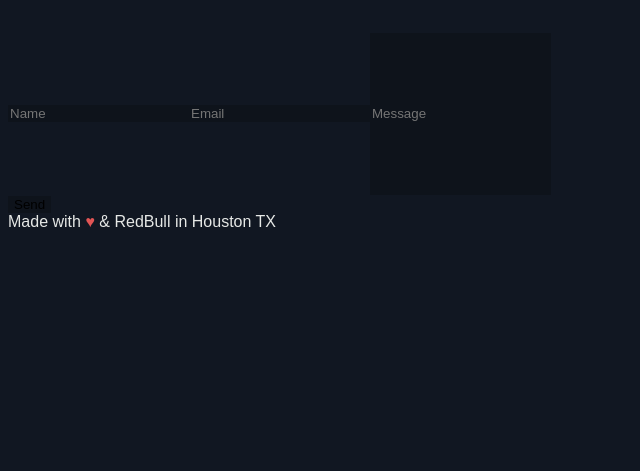
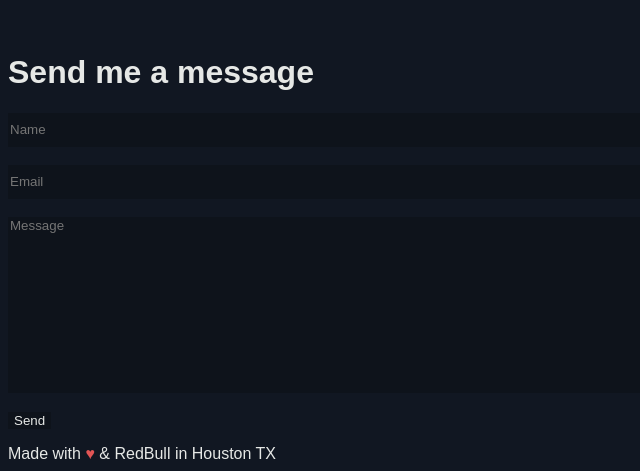
Before and after one commit to bobbypinard/Personal-website, an Angular app: page / in a window 1280 px wide. Shown: the part 5631-6102 px from the top of the page, without its empty margins (0-640 px from the left). Before the commit the page ends 5870 px from the top, so only its background shows below. Built offline with nearby package versions, Linux system fonts and the light colour scheme.

Commit message:
Fixed contact margin issue

```diff
--- a/src/app/components/contact/contact.component.css
+++ b/src/app/components/contact/contact.component.css
@@ -1,14 +1,22 @@
-
+form {
+    margin-bottom: 1rem;
+}
 
 input {
     border: none;
     background-color: #0e131b;
+    color: #E6E8E6;
 }
 
-#name {
-    margin-bottom: .5rem;
+.input {
+    display: block;
+    width: 99vw;
 }
 
-#message {
-    height: 10rem;
+.name, .email {
+    height: 2rem;
 }
+
+.message {
+    padding-bottom: 10rem;
+}
--- a/src/app/components/contact/contact.component.html
+++ b/src/app/components/contact/contact.component.html
@@ -1,6 +1,7 @@
+<h1>Send me a message</h1>
 <form action="">
-    <input id="name" type="text" placeholder="Name" />
-    <input id="email" type="email" placeholder="Email" name="" id="">
-    <input id="message" type="text" placeholder="Message" /><br>
-    <input id="submit" type="submit" value="Send">
+    <input class="input name" type="text" placeholder="Name" /><br>
+    <input class="input email" type="email" placeholder="Email" name="" id=""><br>
+    <input class="input message" type="text" placeholder="Message" /><br>
+    <input class="submit" type="submit" value="Send">
 </form>
```
